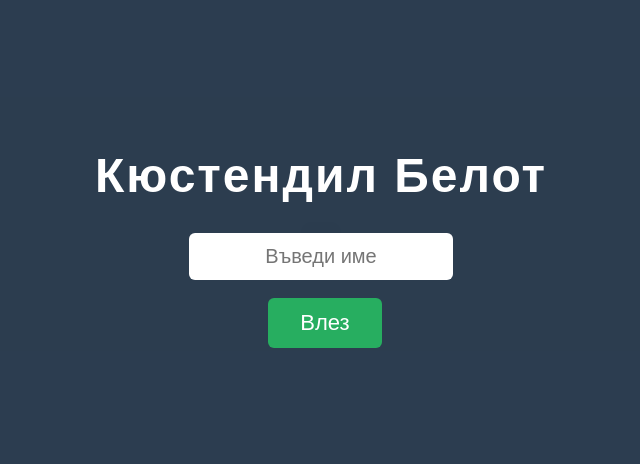
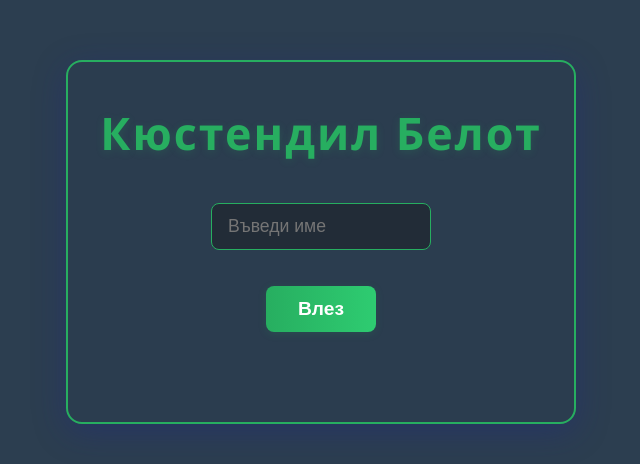
Before and after one commit to DexWRLD/BelotBGKyustendil, a website built with webpack: page client/index.html in a window 1280 px wide. Shown: the part 158-622 px from the top of the page, without its empty margins (319-959 px from the left). Built offline with nearby package versions, Linux system fonts and the light colour scheme; no server answers.

Commit message:
Remove direct stylesheet link from index.html and import styles in main.js for improved modularity

```diff
--- a/client/index.html
+++ b/client/index.html
@@ -3,7 +3,6 @@
 <head>
     <meta charset="UTF-8">
     <title>Кюстендил Белот</title>
-    <link rel="stylesheet" href="style.css">
 </head>
 <body>
     <div id="main-menu">
--- a/client/main.js
+++ b/client/main.js
@@ -1,3 +1,5 @@
+import '../src/css/styles.css';
+
 const socket = io('https://belot-backend.onrender.com');
 
 const mainMenu = document.getElementById('main-menu');
```
